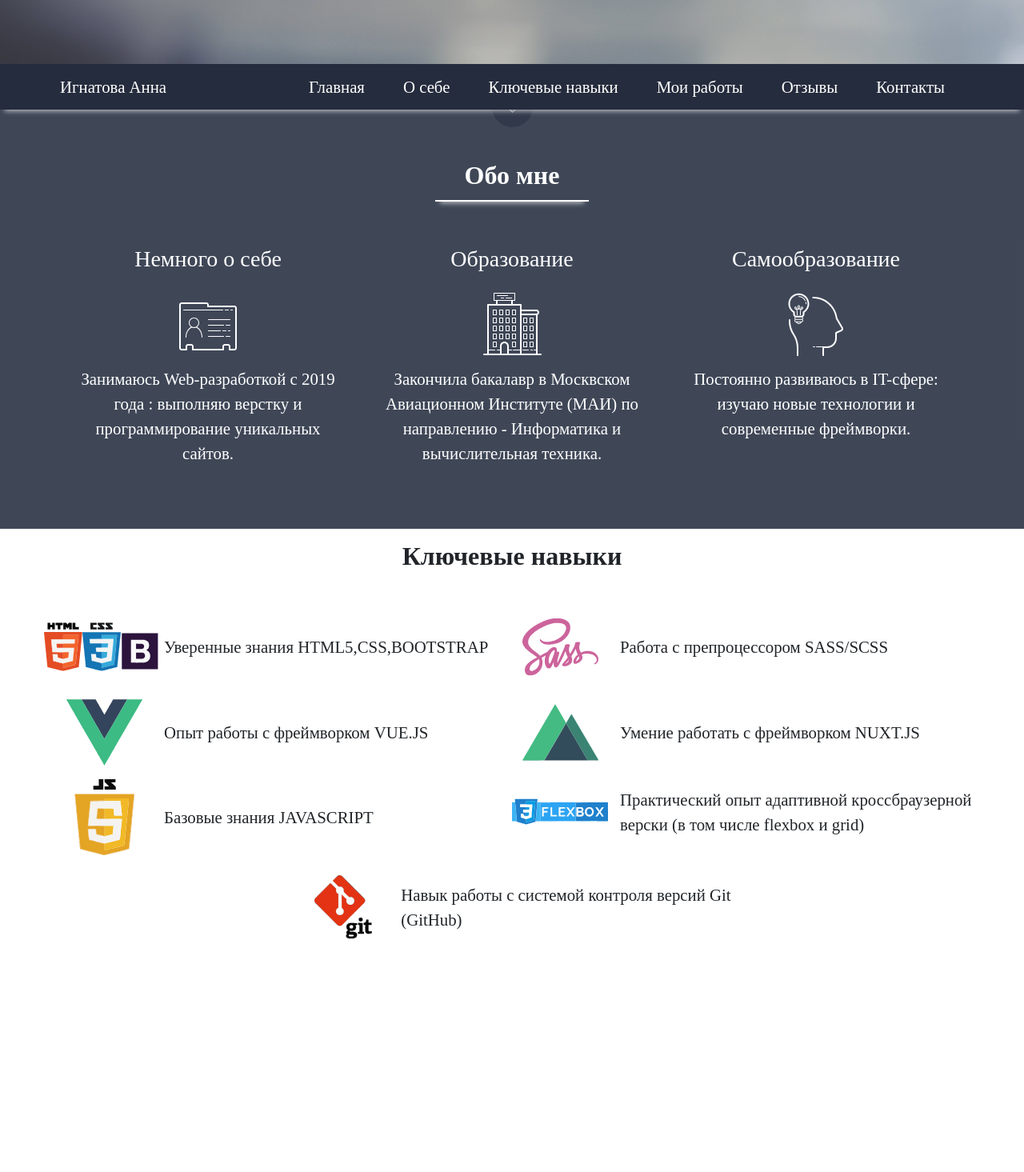
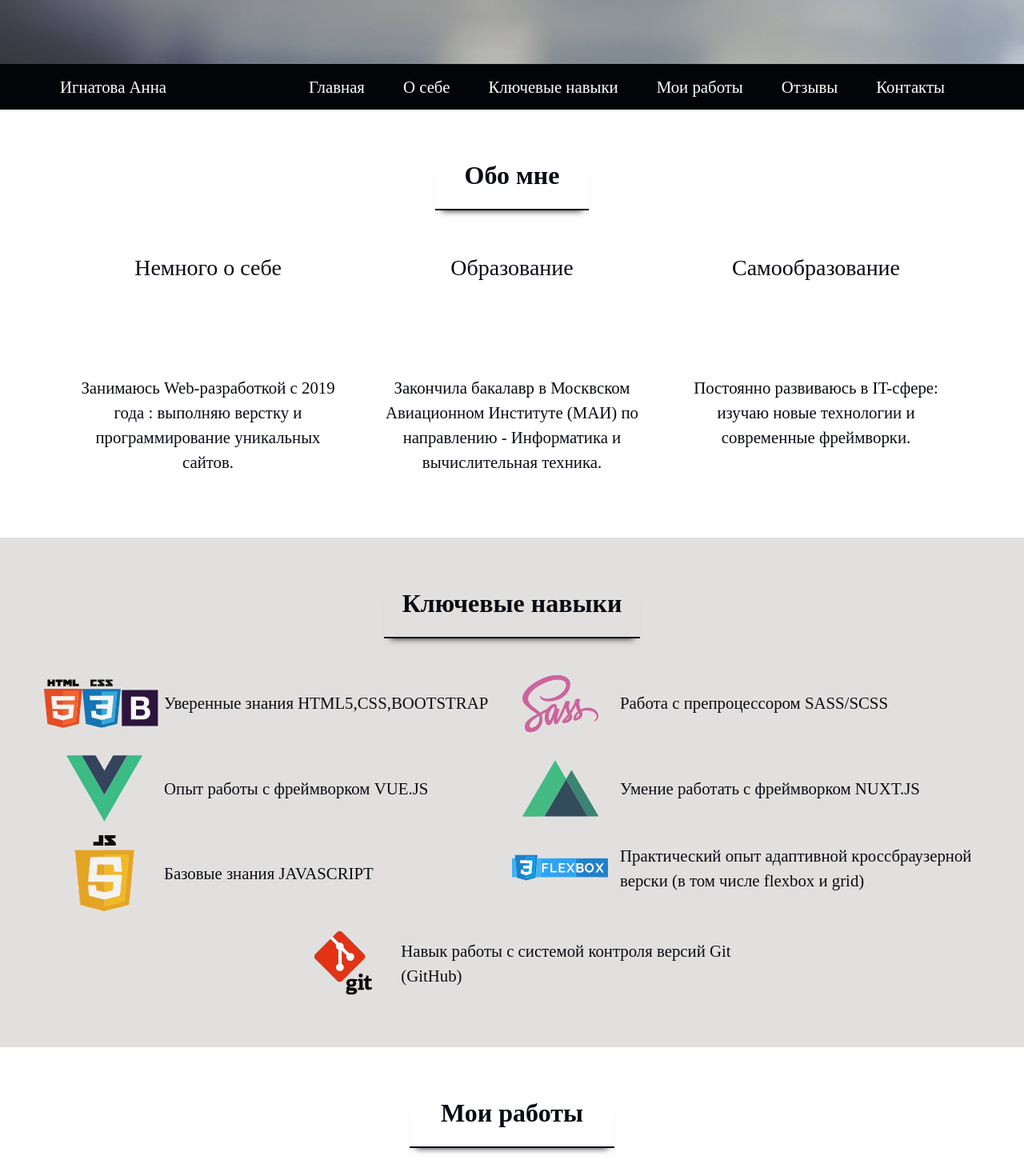
Before and after one commit to AnigalHub/Portfolio, a Nuxt app: page / in a window 1280 px wide. Shown: the part 720-2185 px from the top of the page at 80% size. Before the commit the page ends 1911 px from the top, so only its background shows below. Built offline with nearby package versions, Linux system fonts and the light colour scheme; grey boxes are pictures that could not be loaded.

Commit message:
добавлены все компоненты по сайту

```diff
--- a/pages/index.vue
+++ b/pages/index.vue
@@ -4,6 +4,10 @@
       <Navbar/>
       <About/>
       <Skills/>
+      <Works/>
+      <Reviews/>
+      <Contacts/>
+      <Myfooter/>
     </div>
 </template>
 
@@ -12,8 +16,12 @@ import Home from "~/components/home";
 import Navbar from "~/components/navbar";
 import About from "~/components/about";
 import Skills from "~/components/skills";
+import Works from "~/components/works";
+import Reviews from "~/components/reviews";
+import Contacts from "~/components/contacts";
+import Myfooter from "~/components/myfooter";
 export default {
-  components: {Skills, About, Navbar, Home}
+  components: {Myfooter, Contacts, Reviews, Works, Skills, About, Navbar, Home}
 }
 </script>
 
@@ -21,15 +29,63 @@ export default {
 .container {
   padding: 15px !important;
 }
+@media screen and (prefers-color-scheme: light){
+
+  #About, #Works,#Contacts{
+    background: white;
+    color: #090c13 !important;
+    padding: 3rem 0 !important;
+
+  }
+  #Skills,#Reviews{
+    background: rgba(208, 204, 203, 0.61);
+    color: #090c13 !important;
+    padding: 3rem 0 !important;
+  }
+  .carousel-caption{
+    color: #090c13 !important;
+  }
+
+  h2 {
+    border-bottom: 2px solid  #090c13 ;
+    box-shadow: 0 8px 8px -8px  #090c13 ;
+  }
+  .svg_color{
+    fill: #090c13;
+  }
+}
+@media screen and (prefers-color-scheme: dark){
+
+  #About, #Works,#Contacts{
+    background: #090c13;
+    color: white !important;
+    padding: 3rem 0 !important;
+
+  }
+  #Skills,#Reviews{
+    background: #0c0f17;
+    color: white !important;
+    padding: 3rem 0 !important;
+  }
+  h2 {
+    border-bottom: 2px solid white;
+    box-shadow: 0 8px 6px -6px rgba(255, 255, 255, 0.63);
+  }
+  .svg_color{
+    fill:#ffffff;
+  }
+}
+#Nav,#Myfooter{
+  background: #030407;
+  box-shadow: 0 8px 6px -6px rgba(255, 255, 255, 0.63);
+}
 h2{
-  border-bottom: 2px solid white;
-  box-shadow: 0 8px 6px -6px rgba(255, 255, 255, 0.63);
   font-family: 'Piazzolla', serif;
   margin-left: auto;
   margin-right: auto;
   text-align: center;
   font-weight: 800;
-  padding-bottom: 1% !important;
+  padding-bottom: 2% !important;
 }
 h3{
   font-family: 'Piazzolla', serif;
@@ -40,20 +96,18 @@ h3{
   font-family: 'Piazzolla', serif;
   font-size: 1.3rem !important;
 }
-#Nav{
-  background: #252c3d;
-  box-shadow: 0 8px 6px -6px rgba(255, 255, 255, 0.63);
-}
-#About, #Skils{
-  background: rgba(43, 52, 69, 0.9);
-  color: white !important;
-  padding: 3rem 0 !important;
-}
-#About h2{
+
+#About h2, #Contacts h2{
   width: 6em;
 }
-#Skils h2{
+#Skills h2{
   width: 10em;
+}
+#Works h2{
+  width: 8em;
+}
+#Reviews h2{
+  width: 4em;
 }
 .title {
   font-family:
```
